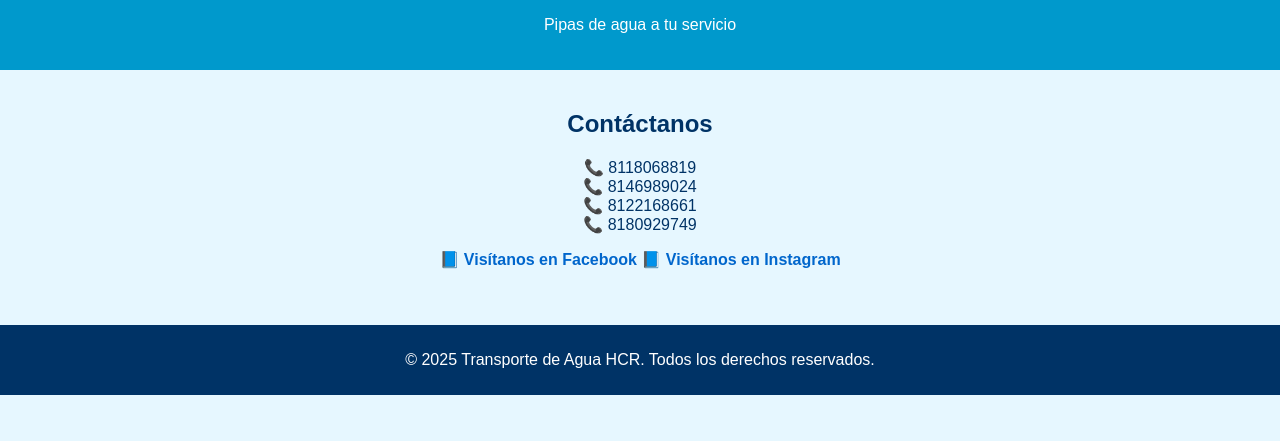
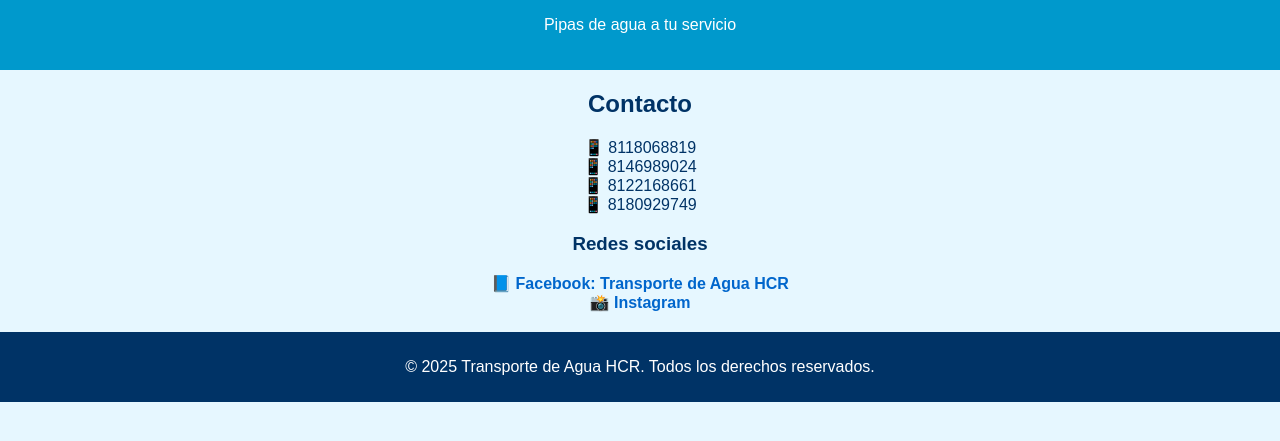
Before and after one commit to shadowkillerstudios/HCR, a plain HTML site: page index.html in a window 1280 px wide. Shown: the part 189-630 px from the top of the page. Drawn offline with Linux system fonts and the light colour scheme.

Commit message:
Update index.html

```diff
--- a/index.html
+++ b/index.html
@@ -12,22 +12,19 @@
     <p>Pipas de agua a tu servicio</p>
   </header>
 
-  <section class="contacto">
-    <h2>Contáctanos</h2>
-    <ul>
-      <li>📞 8118068819</li>
-      <li>📞 8146989024</li>
-      <li>📞 8122168661</li>
-      <li>📞 8180929749</li>
-    </ul>
-    <p>
-      📘 <a href="https://www.facebook.com/share/1EmC6AqikW/" target="_blank">
-        Visítanos en Facebook
+<h2>Contacto</h2>
+<ul>
+  <li>📱 8118068819</li>
+  <li>📱 8146989024</li>
+  <li>📱 8122168661</li>
+  <li>📱 8180929749</li>
+</ul>
 
-
-      📘 <a href="https://www.instagram.com/hcr_transportes_de_agua?igsh=MWx6bnJhN2UybjNhaQ==" target="_blank">
-        Visítanos en Instagram
-
+<h3>Redes sociales</h3>
+<ul>
+  <li><a href="https://www.facebook.com/share/1EmC6AqikW/" target="_blank">📘 Facebook: Transporte de Agua HCR</a></li>
+  <li><a href="https://www.instagram.com/hcr_transportes_de_agua?igsh=MWx6bnJhN2UybjNhaQ==" target="_blank">📸 Instagram</a></li>
+</ul>
       </a>
     </p>
   </section>
```
